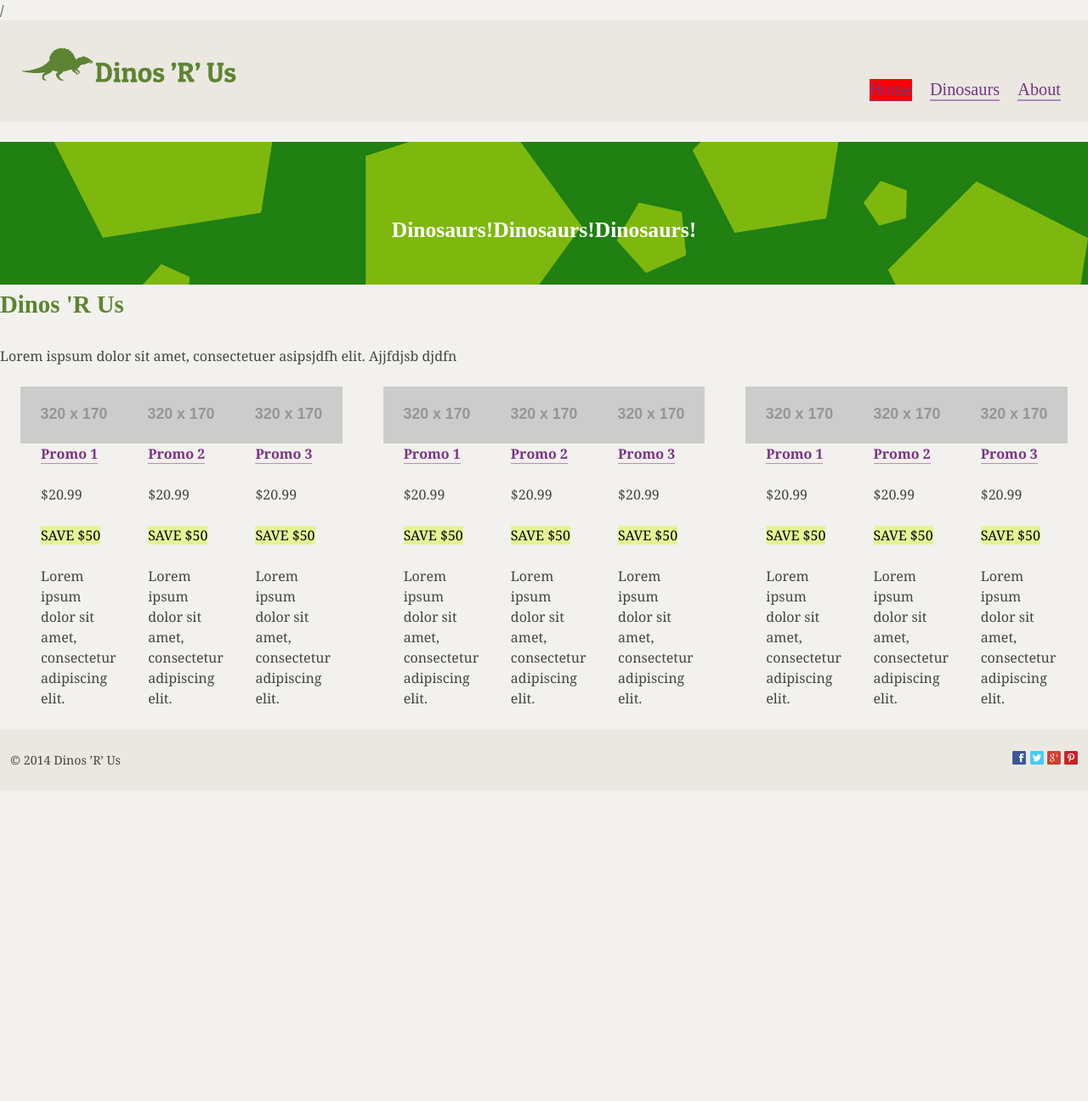
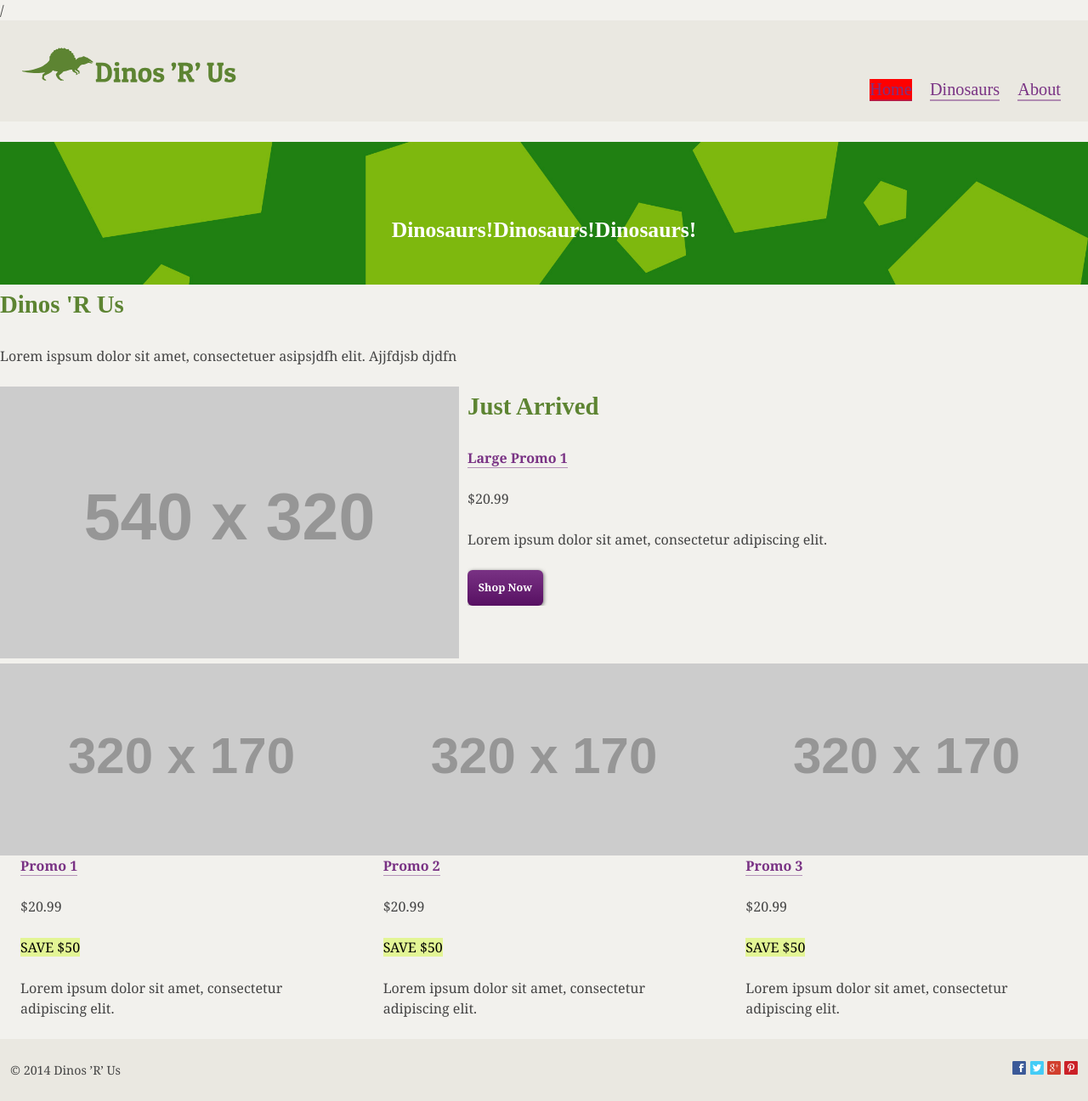
Before and after one commit to veir0004/inclass-ecommerce, a Jekyll site: the page built from index.html, in a window 1280 px wide. Shown: the whole page at 85% size. Built offline with Jekyll 4.4.1, drawn with Linux system fonts in a browser that asks for light colours; some web fonts are replaced; Markdown is read by kramdown in place of the engine named in the settings; before the commit the page ends 931 px from its top, so only the background shows below that.

Commit message:
added promos

```diff
--- a/index.html
+++ b/index.html
@@ -8,14 +8,5 @@ showbanner: yes
 	<h1>Dinos 'R Us</h1>
 	<p>Lorem ispsum dolor sit amet, consectetuer asipsjdfh elit. Ajjfdjsb djdfn</p>
 
-	<div class="grid">
-		<div class= "gutter unit unit-s-1 unit-m-1-3 unit-l-1-3">
-		{% include promo-small.html title="Promo 1" desc="fantastic" image="air-dinos/pteranodon.jpg"%}
-		</div>
-		<div class= "gutter unit unit-s-1 unit-m-1-3 unit-l-1-3">
-		{% include promo-small.html title="Promo 2" desc="Super-Duper" image="land-dinos/diplodocus.jpg"%}
-		</div>
-		<div class= "gutter unit unit-s-1 unit-m-1-3 unit-l-1-3">
-		{% include promo-small.html title="Promo 2" desc="Amaze-Balls" image="land-dinos/stegosaurus.jpg" %}
-		</div>
-	</div>
+	{% include promo-large.html %}
+	{% include promo-small.html %}
```
